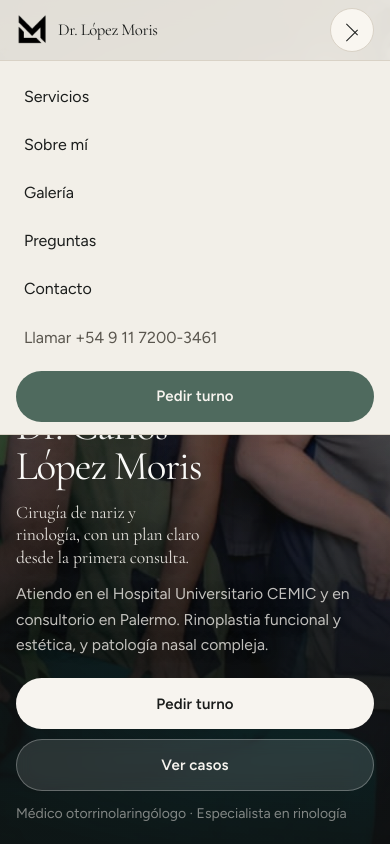
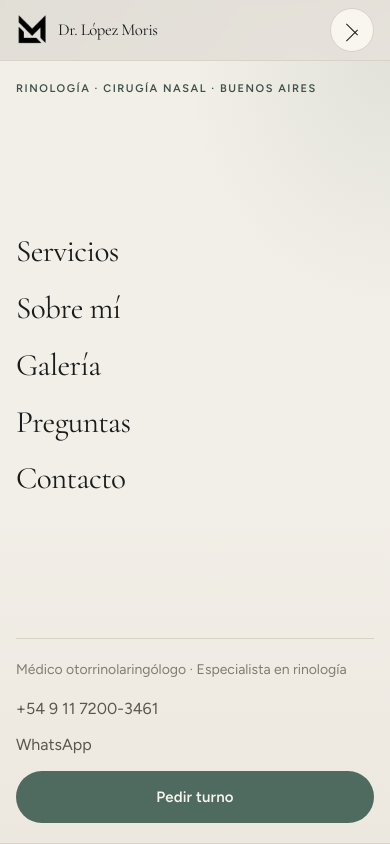
Before and after one commit to agusttin-ader/drlopezmoris, a Next.js app: page / in a window 390 px wide. Both pictures are taken after a click on the button 352 px from the left and 30 px from the top of the page. Shown: the top 844 px of the page. Built offline with nearby package versions, Linux system fonts and the light colour scheme.

Commit message:
limpieza de warnings y detalles

```diff
--- a/next.config.ts
+++ b/next.config.ts
@@ -5,6 +5,8 @@ const nextConfig: NextConfig = {
     // Sirve archivos estáticos de /public sin /_next/image.
     // Host-agnóstico (Vercel, Netlify, Node, static): no depende del Image Optimization de Vercel.
     unoptimized: true,
+    // Valores usados por SmartImage / imagePresets (Next valida quality aunque esté unoptimized).
+    qualities: [72, 75, 78, 80, 82, 85],
   },
   poweredByHeader: false,
 };
--- a/src/app/layout.tsx
+++ b/src/app/layout.tsx
@@ -73,6 +73,8 @@ export const viewport: Viewport = {
   themeColor: "#1a1c1b",
   width: "device-width",
   initialScale: 1,
+  maximumScale: 1,
+  userScalable: false,
 };
 
 export default function RootLayout({ children }: LayoutProps<"/">) {
--- a/src/components/BookingSheet.tsx
+++ b/src/components/BookingSheet.tsx
@@ -103,10 +103,17 @@ export function BookingSheet() {
               <button
                 type="button"
                 onClick={dismiss}
-                className="focus-ring flex h-10 w-10 shrink-0 items-center justify-center rounded-full border border-border text-lg leading-none text-text-muted"
+                className="focus-ring flex h-10 w-10 shrink-0 items-center justify-center rounded-full border border-border text-text-muted transition hover:border-border-strong hover:text-text"
                 aria-label="Cerrar formulario"
               >
-                ×
+                <svg width="14" height="14" viewBox="0 0 24 24" fill="none" aria-hidden>
+                  <path
+                    d="M6 6L18 18M18 6L6 18"
+                    stroke="currentColor"
+                    strokeWidth="1.6"
+                    strokeLinecap="round"
+                  />
+                </svg>
               </button>
             </div>
 
--- a/src/components/CompareSlider.tsx
+++ b/src/components/CompareSlider.tsx
@@ -66,7 +66,7 @@ export function CompareSlider({
   return (
     <div
       ref={frameRef}
-      className={`compare-frame media-skeleton group relative overflow-hidden bg-deep select-none touch-none ${className}`.trim()}
+      className={`compare-frame group relative overflow-hidden bg-deep select-none touch-none ${className}`.trim()}
       onPointerDown={onPointerDown}
       onPointerMove={onPointerMove}
       onPointerUp={onPointerUp}
@@ -172,13 +172,13 @@ export function ToggleCompare({
   const alt = showing === "before" ? beforeAlt : afterAlt;
 
   return (
-    <div className={`compare-frame media-skeleton relative overflow-hidden bg-deep ${className}`.trim()}>
+    <div className={`compare-frame relative overflow-hidden bg-deep ${className}`.trim()}>
       <SmartImage
         src={src}
         alt={alt}
         preset="compare"
         fill
-        className="object-contain"
+        className="object-cover object-center"
       />
       <div className="absolute inset-x-0 bottom-0 flex justify-center gap-2 p-4">
         <button
--- a/src/components/Gallery.tsx
+++ b/src/components/Gallery.tsx
@@ -189,21 +189,26 @@ function CaseViewer({
   const [mode, setMode] = useState<"slider" | "toggle">("slider");
   const [showing, setShowing] = useState<"before" | "after">("after");
   const [viewIndex, setViewIndex] = useState(0);
-  const [caseIndex, setCaseIndex] = useState(index);
+  const [prevIndex, setPrevIndex] = useState(index);
   const touchStart = useRef<{ x: number; y: number; ignore: boolean } | null>(null);
+  const closeButtonRef = useRef<HTMLButtonElement | null>(null);
 
-  if (caseIndex !== index) {
-    setCaseIndex(index);
+  if (index !== prevIndex) {
+    setPrevIndex(index);
     setShowing("after");
     setViewIndex(0);
   }
+
+  useEffect(() => {
+    closeButtonRef.current?.focus();
+  }, [index]);
 
   const view = item.views[Math.min(viewIndex, item.views.length - 1)];
   const multiView = item.views.length > 1;
 
   return (
     <motion.div
-      className="fixed inset-0 z-[80] flex flex-col bg-background"
+      className="fixed inset-0 z-[80] flex flex-col bg-deep text-inverse"
       role="dialog"
       aria-modal="true"
       aria-label={`${item.title}. Caso ${index + 1} de ${gallery.length}`}
@@ -231,34 +236,52 @@ function CaseViewer({
         else onPrev();
       }}
     >
-      <div className="flex h-full flex-col overflow-hidden">
-        <header className="relative z-20 flex shrink-0 items-center justify-between gap-3 border-b border-border bg-background px-4 py-3 sm:px-6">
+      <div
+        className="pointer-events-none absolute inset-0"
+        aria-hidden
+        style={{
+          background:
+            "radial-gradient(ellipse 80% 58% at 50% 0%, rgba(108, 138, 123, 0.2), transparent 54%), linear-gradient(to bottom, rgba(10, 12, 11, 0.88), rgba(7, 9, 9, 0.96))",
+        }}
+      />
+      <div className="relative flex h-full flex-col overflow-hidden">
+        <header className="relative z-20 flex shrink-0 items-center justify-between gap-3 border-b border-inverse/16 bg-deep/92 px-4 py-3 backdrop-blur-md sm:px-6 md:border-0 md:bg-transparent md:px-10 md:pt-7 md:pb-2 md:backdrop-blur-none">
           <div className="min-w-0">
-            <p className="type-small text-text-faint">
+            <p className="text-[0.7rem] tracking-[0.16em] text-inverse/55 uppercase">
               Caso {index + 1} de {gallery.length}
             </p>
-            <p className="truncate font-display text-xl leading-tight text-text sm:text-2xl">
+            <p className="truncate font-display text-2xl leading-[0.98] tracking-[-0.02em] text-inverse sm:text-[2rem] md:text-[2.25rem]">
               {item.title}
             </p>
-            <p className="mt-0.5 truncate type-small text-text-muted">
+            <p className="mt-1 truncate text-[0.72rem] tracking-[0.14em] text-inverse/58 uppercase">
               {multiView ? view.label : item.detail}
             </p>
           </div>
           <button
             type="button"
             onClick={onClose}
-            className="focus-ring flex h-11 w-11 shrink-0 items-center justify-center rounded-full border border-border text-xl text-text-muted"
+            ref={closeButtonRef}
+            className="focus-ring pointer-events-auto flex h-11 w-11 shrink-0 items-center justify-center rounded-full border border-inverse/24 text-inverse/72 transition hover:border-inverse/45 hover:text-inverse md:h-12 md:w-12 md:rounded-none md:border-0"
             aria-label="Cerrar"
           >
-            ×
+            <svg width="16" height="16" viewBox="0 0 24 24" fill="none" aria-hidden>
+              <path
+                d="M6 6L18 18M18 6L6 18"
+                stroke="currentColor"
+                strokeWidth="1.6"
+                strokeLinecap="round"
+              />
+            </svg>
           </button>
         </header>
 
-        <div className="relative z-20 flex shrink-0 flex-wrap items-center justify-center gap-2 border-b border-border bg-background px-4 py-2 sm:px-6">
+        <div className="relative z-20 flex shrink-0 flex-wrap items-center justify-center gap-2 border-b border-inverse/16 bg-deep/88 px-4 py-2.5 backdrop-blur-md sm:px-6 md:justify-start md:gap-5 md:border-0 md:bg-transparent md:px-10 md:py-0 md:backdrop-blur-none">
           <button
             type="button"
-            className={`focus-ring min-h-10 rounded-full px-4 text-sm ${
-              mode === "slider" ? "bg-accent text-inverse" : "text-text-muted"
+            className={`focus-ring min-h-10 rounded-full px-4 text-sm transition md:min-h-0 md:rounded-none md:px-0 md:pb-1 md:text-[0.76rem] md:font-medium md:tracking-[0.16em] md:uppercase ${
+              mode === "slider"
+                ? "bg-accent text-inverse md:bg-transparent md:text-inverse md:[text-decoration:underline] md:[text-underline-offset:0.42rem]"
+                : "text-inverse/70 md:text-inverse/62 md:hover:text-inverse"
             }`}
             onClick={() => setMode("slider")}
           >
@@ -266,8 +289,10 @@ function CaseViewer({
           </button>
           <button
             type="button"
-            className={`focus-ring min-h-10 rounded-full px-4 text-sm ${
-              mode === "toggle" ? "bg-accent text-inverse" : "text-text-muted"
+            className={`focus-ring min-h-10 rounded-full px-4 text-sm transition md:min-h-0 md:rounded-none md:px-0 md:pb-1 md:text-[0.76rem] md:font-medium md:tracking-[0.16em] md:uppercase ${
+              mode === "toggle"
+                ? "bg-accent text-inverse md:bg-transparent md:text-inverse md:[text-decoration:underline] md:[text-underline-offset:0.42rem]"
+                : "text-inverse/70 md:text-inverse/62 md:hover:text-inverse"
             }`}
             onClick={() => setMode("toggle")}
           >
@@ -275,13 +300,15 @@ function CaseViewer({
           </button>
           {multiView ? (
             <>
-              <span className="mx-1 hidden h-4 w-px bg-border sm:block" aria-hidden />
+              <span className="mx-1 hidden h-4 w-px bg-inverse/20 sm:block md:mx-2 md:h-3" aria-hidden />
               {item.views.map((v, i) => (
                 <button
                   key={v.label}
                   type="button"
-                  className={`focus-ring min-h-10 rounded-full px-4 text-sm ${
-                    i === viewIndex ? "bg-accent text-inverse" : "text-text-muted"
+                  className={`focus-ring min-h-10 rounded-full px-4 text-sm transition md:min-h-0 md:rounded-none md:px-0 md:pb-1 md:text-[0.72rem] md:tracking-[0.14em] md:uppercase ${
+                    i === viewIndex
+                      ? "bg-accent text-inverse md:bg-transparent md:text-inverse md:[text-decoration:underline] md:[text-underline-offset:0.42rem]"
+                      : "text-inverse/70 md:text-inverse/62 md:hover:text-inverse"
                   }`}
                   aria-current={i === viewIndex}
                   onClick={() => {
@@ -296,14 +323,21 @@ function CaseViewer({
           ) : null}
         </div>
 
-        <div className="relative z-0 min-h-0 flex-1 overflow-hidden px-3 py-3 sm:px-6 sm:py-5">
+        <div className="relative z-10 min-h-0 flex-1 overflow-hidden px-3 py-3 sm:px-6 sm:py-5 md:px-10 md:py-8">
+          <button
+            type="button"
+            onClick={onPrev}
+            className="focus-ring absolute left-10 top-1/2 z-20 hidden -translate-y-1/2 text-xs tracking-[0.22em] text-inverse/62 uppercase transition hover:text-inverse md:block"
+          >
+            ← Anterior
+          </button>
           <AnimatePresence mode="wait">
             <motion.div
               key={`${item.id}-${view.label}-${mode}`}
-              className="mx-auto flex h-full max-w-5xl items-center justify-center"
-              initial={reduce ? false : { opacity: 0, x: 18 }}
-              animate={{ opacity: 1, x: 0 }}
-              exit={reduce ? undefined : { opacity: 0, x: -18 }}
+              className="mx-auto flex h-full w-full max-w-[84rem] items-center justify-center"
+              initial={reduce ? false : { opacity: 0, scale: 0.985 }}
+              animate={{ opacity: 1, scale: 1 }}
+              exit={reduce ? undefined : { opacity: 0, scale: 0.99 }}
               transition={{ duration: 0.32, ease: [0.22, 1, 0.36, 1] }}
             >
               {mode === "slider" ? (
@@ -312,7 +346,7 @@ function CaseViewer({
                   afterSrc={view.after}
                   beforeAlt={`${item.title} — ${view.label} — antes`}
                   afterAlt={`${item.title} — ${view.label} — después`}
-                  className="aspect-[4/5] max-h-full w-full sm:aspect-[5/4] md:aspect-[16/11]"
+                  className="aspect-[1/2] h-full max-h-full w-full max-w-[min(100%,22rem)] sm:max-w-[min(100%,26rem)] md:max-h-[min(86dvh,960px)] md:max-w-[min(100%,30rem)]"
                   largeHandle
                 />
               ) : (
@@ -321,16 +355,23 @@ function CaseViewer({
                   afterSrc={view.after}
                   beforeAlt={`${item.title} — ${view.label} — antes`}
                   afterAlt={`${item.title} — ${view.label} — después`}
-                  className="aspect-[4/5] max-h-full w-full sm:aspect-[5/4] md:aspect-[16/11]"
+                  className="aspect-[1/2] h-full max-h-full w-full max-w-[min(100%,22rem)] sm:max-w-[min(100%,26rem)] md:max-h-[min(86dvh,960px)] md:max-w-[min(100%,30rem)]"
                   showing={showing}
                   onToggle={setShowing}
                 />
               )}
             </motion.div>
           </AnimatePresence>
+          <button
+            type="button"
+            onClick={onNext}
+            className="focus-ring absolute right-10 top-1/2 z-20 hidden -translate-y-1/2 text-xs tracking-[0.22em] text-inverse/62 uppercase transition hover:text-inverse md:block"
+          >
+            Siguiente →
+          </button>
         </div>
 
-        <footer className="relative z-20 shrink-0 border-t border-border bg-background px-4 py-3 sm:px-6">
+        <footer className="relative z-20 shrink-0 border-t border-inverse/16 bg-deep/92 px-4 py-3 backdrop-blur-md sm:px-6 md:hidden">
           <div className="mx-auto flex max-w-5xl items-center justify-between gap-3">
             <button type="button" onClick={onPrev} className="btn btn-secondary focus-ring">
               Anterior
--- a/src/components/Header.tsx
+++ b/src/components/Header.tsx
@@ -1,6 +1,5 @@
 "use client";
 
-import Link from "next/link";
 import { useEffect, useState } from "react";
 import { AnimatePresence, motion } from "framer-motion";
 import { hero, nav, site } from "@/lib/content";
@@ -22,26 +21,65 @@ export function Header() {
   }, []);
 
   useEffect(() => {
-    document.body.style.overflow = menuOpen ? "hidden" : "";
+    if (!menuOpen) return;
+
+    const scrollY = window.scrollY;
+    const { style } = document.body;
+    const previous = {
+      position: style.position,
+      top: style.top,
+      left: style.left,
+      right: style.right,
+      overflow: style.overflow,
+      width: style.width,
+    };
+
+    style.position = "fixed";
+    style.top = `-${scrollY}px`;
+    style.left = "0";
+    style.right = "0";
+    style.overflow = "hidden";
+    style.width = "100%";
+
     return () => {
-      document.body.style.overflow = "";
+      style.position = previous.position;
+      style.top = previous.top;
+      style.left = previous.left;
+      style.right = previous.right;
+      style.overflow = previous.overflow;
+      style.width = previous.width;
+      window.scrollTo(0, scrollY);
     };
   }, [menuOpen]);
 
   const solid = scrolled || menuOpen;
 
+  const goToInicio = () => {
+    setMenuOpen(false);
+    window.scrollTo({ top: 0, behavior: "smooth" });
+    if (window.location.hash !== "#inicio") {
+      window.history.replaceState(null, "", "#inicio");
+    }
+  };
+
   return (
     <header
       className={`fixed inset-x-0 top-0 z-50 transition-[background,box-shadow,color,border-color] duration-300 ${
+        menuOpen ? "bottom-0" : ""
+      } ${
         solid
           ? "border-b border-border bg-background/92 text-text shadow-[0_8px_28px_rgba(26,28,27,0.06)] backdrop-blur-md"
           : "border-b border-transparent bg-transparent text-inverse"
       }`}
     >
-      <Container className="flex h-[var(--header-h)] items-center justify-between gap-3">
-        <Link
+      <Container className="relative z-10 flex h-[var(--header-h)] items-center justify-between gap-3">
+        <a
           href="#inicio"
           className="focus-ring flex min-h-11 items-center gap-2.5 rounded-full pr-1"
+          onClick={(e) => {
+            e.preventDefault();
+            goToInicio();
+          }}
         >
           <BrandLogo
             on={solid ? "light" : "dark"}
@@ -51,7 +89,7 @@ export function Header() {
           <span className="font-display text-[1.05rem] leading-none tracking-tight sm:text-lg">
             {site.shortName}
           </span>
-        </Link>
+        </a>
 
         <nav className="hidden items-center gap-0.5 lg:flex" aria-label="Principal">
           {nav.map((item) => (
@@ -123,28 +161,61 @@ export function Header() {
         {menuOpen ? (
           <motion.div
             id="mobile-nav"
-            className="border-t border-border bg-background text-text lg:hidden"
-            initial={{ height: 0, opacity: 0 }}
-            animate={{ height: "auto", opacity: 1 }}
-            exit={{ height: 0, opacity: 0 }}
-            transition={{ duration: 0.25 }}
+            className="absolute inset-x-0 top-[var(--header-h)] bottom-0 flex flex-col overflow-hidden overscroll-contain border-t border-border bg-background text-text lg:hidden"
+            initial={{ opacity: 0 }}
+            animate={{ opacity: 1 }}
+            exit={{ opacity: 0 }}
+            transition={{ duration: 0.2 }}
           >
-            <nav className="container-page flex flex-col py-3" aria-label="Móvil">
-              {nav.map((item) => (
-                <a
+            <div
+              className="pointer-events-none absolute inset-0"
+              aria-hidden
+              style={{
+                background:
+                  "radial-gradient(ellipse 90% 55% at 100% 0%, color-mix(in srgb, var(--accent) 10%, transparent), transparent 58%), linear-gradient(to bottom, transparent 55%, color-mix(in srgb, var(--surface-muted) 70%, transparent))",
+              }}
+            />
+            <nav
+              className="container-page relative flex min-h-0 flex-1 flex-col py-5 pb-[max(1.25rem,env(safe-area-inset-bottom))]"
+              aria-label="Móvil"
+            >
+              <p className="type-eyebrow mb-5">{hero.eyebrow}</p>
+
+              <div className="flex min-h-0 flex-1 flex-col justify-center gap-1">
+                {nav.map((item, i) => (
+                  <motion.a
                     key={item.href}
                     href={item.href}
-                  className="focus-ring rounded-xl px-2 py-3 text-base"
+                    className="focus-ring block rounded-sm py-2.5 font-display text-[clamp(1.85rem,8vw,2.45rem)] leading-[1.05] tracking-[-0.02em] text-text"
                     onClick={() => setMenuOpen(false)}
+                    initial={{ opacity: 0, y: 10 }}
+                    animate={{ opacity: 1, y: 0 }}
+                    transition={{ duration: 0.28, delay: 0.04 + i * 0.04, ease: [0.22, 1, 0.36, 1] }}
                   >
                     {item.label}
+                  </motion.a>
+                ))}
+              </div>
+
+              <div className="mt-6 border-t border-border pt-5">
+                <p className="type-small text-text-faint">{site.title}</p>
+                <div className="mt-4 flex flex-col gap-2.5">
+                  <a
+                    href={site.phoneHref}
+                    className="focus-ring type-body text-text-muted underline-offset-4 hover:text-text hover:underline"
+                  >
+                    {site.phoneDisplay}
                   </a>
-              ))}
-              <a href={site.phoneHref} className="focus-ring rounded-xl px-2 py-3 text-text-muted">
-                Llamar {site.phoneDisplay}
+                  <a
+                    href={site.whatsappUrl}
+                    target="_blank"
+                    rel="noopener noreferrer"
+                    className="focus-ring type-body text-text-muted underline-offset-4 hover:text-text hover:underline"
+                  >
+                    WhatsApp
                   </a>
                   <Button
-                className="mt-2"
+                    className="mt-1"
                     block
                     onClick={() => {
                       setMenuOpen(false);
@@ -153,6 +224,8 @@ export function Header() {
                   >
                     {hero.primaryCta}
                   </Button>
+                </div>
+              </div>
             </nav>
           </motion.div>
         ) : null}
--- a/src/components/Hero.tsx
+++ b/src/components/Hero.tsx
@@ -23,16 +23,18 @@ export function Hero() {
           animate={{ scale: 1 }}
           transition={{ duration: 2.2, ease: [0.22, 1, 0.36, 1] }}
         >
+          <div className="absolute inset-0 max-sm:scale-[1.22] max-sm:translate-y-[9%] max-sm:will-change-transform">
             <SmartImage
               src={hero.image.src}
               alt={hero.image.alt}
               preset="hero"
               fill
               priority
-            className={`object-cover object-[72%_14%] sm:object-[62%_16%] lg:object-[54%_18%] ${
+              className={`object-cover object-[52%_20%] sm:object-[62%_16%] lg:object-[54%_18%] ${
                 reduce ? "" : "hero-kenburns"
               }`}
             />
+          </div>
         </motion.div>
         <div className="hero-scrim" aria-hidden />
       </div>
```
Lines whose indentation alone changed are shown as unchanged.
